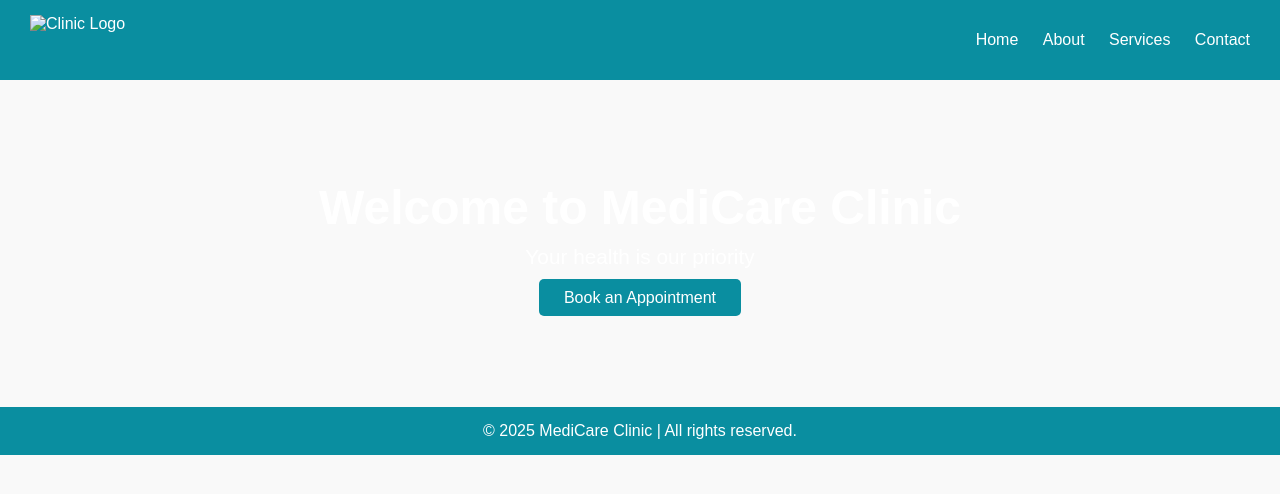
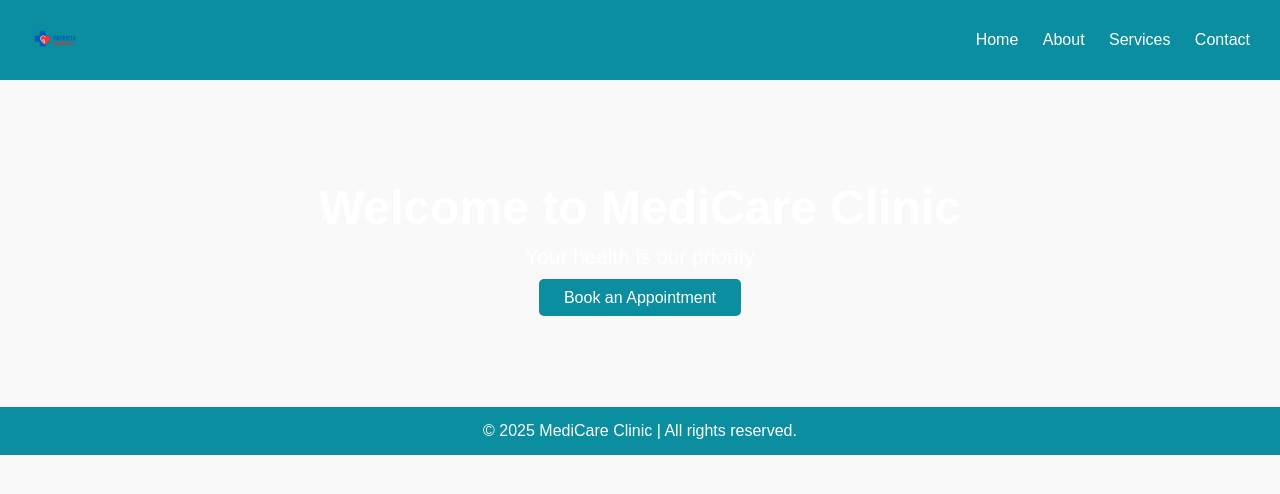
Before and after one commit to bawoh/Heptra, a plain HTML site: page index.html in a window 1280 px wide. Drawn offline with Linux system fonts and the light colour scheme.

Commit message:
Update index.html

```diff
--- a/index.html
+++ b/index.html
@@ -8,7 +8,7 @@
 </head>
 <body>
   <header>
-    <img src="images/logo.png" alt="Clinic Logo" class="logo">
+    <img src="logo.png" alt="Clinic Logo" class="logo">
     <nav>
       <a href="index.html">Home</a>
       <a href="about.html">About</a>
```
